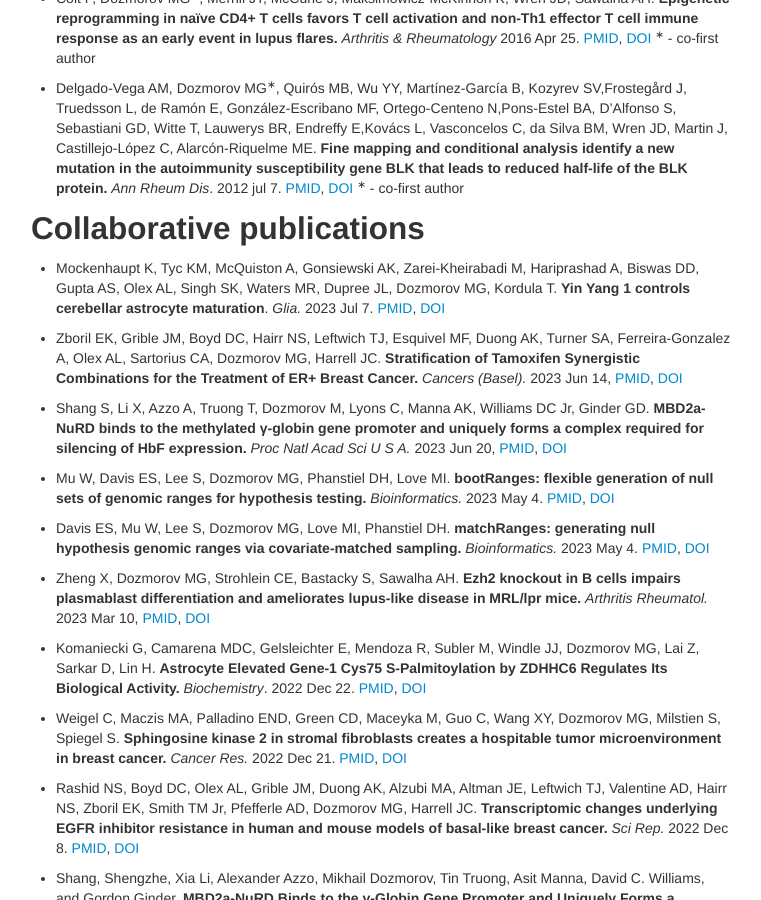
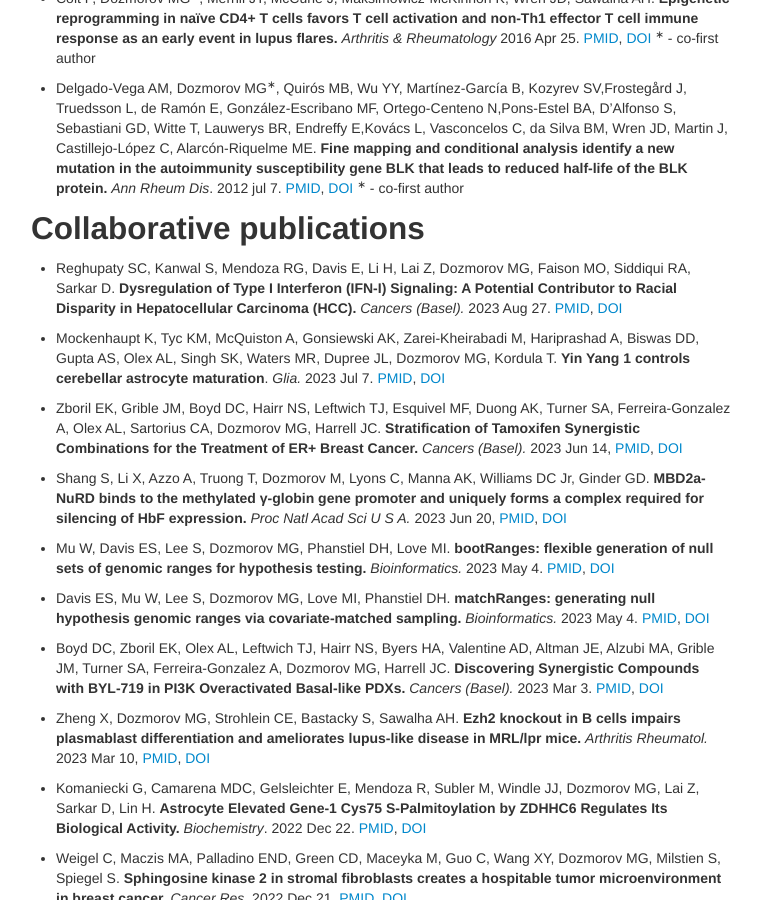
Before and after one commit to dozmorovlab/dozmorovlab.github.io, a Jekyll site: the page built from 02-pubs.md, in a window 1280 px wide and 900 px high, scrolled down 3064 px. Shown: the whole window, without its empty margins (259-1020 px from the left). Built offline with Jekyll 4.4.1, drawn with Linux system fonts in a browser that asks for light colours; comment, search, counter and statistics services are not loaded; some of the changed text lies outside the part shown.

```diff
--- a/02-pubs.md
+++ b/02-pubs.md
@@ -111,6 +111,8 @@ permalink: "publications.html"
 
 ## Collaborative publications
 
+- Reghupaty SC, Kanwal S, Mendoza RG, Davis E, Li H, Lai Z, Dozmorov MG, Faison MO, Siddiqui RA, Sarkar D. **Dysregulation of Type I Interferon (IFN-I) Signaling: A Potential Contributor to Racial Disparity in Hepatocellular Carcinoma (HCC).** _Cancers (Basel)._ 2023 Aug 27. [PMID](https://www.ncbi.nlm.nih.gov/pubmed/37686559), [DOI](https://doi.org/10.3390/cancers15174283) <span data-badge-type="4" data-doi="10.3390/cancers15174283" data-hide-no-mentions="true" class="altmetric-embed"> </span>
+
 - Mockenhaupt K, Tyc KM, McQuiston A, Gonsiewski AK, Zarei-Kheirabadi M, Hariprashad A, Biswas DD, Gupta AS, Olex AL, Singh SK, Waters MR, Dupree JL, Dozmorov MG, Kordula T. **Yin Yang 1 controls cerebellar astrocyte maturation**. _Glia._ 2023 Jul 7. [PMID](https://www.ncbi.nlm.nih.gov/pubmed/37417428), [DOI](https://doi.org/10.1002/glia.24434) <span data-badge-type="4" data-doi="10.1002/glia.24434" data-hide-no-mentions="true" class="altmetric-embed"> </span>
 
 - Zboril EK, Grible JM, Boyd DC, Hairr NS, Leftwich TJ, Esquivel MF, Duong AK, Turner SA, Ferreira-Gonzalez A, Olex AL, Sartorius CA, Dozmorov MG, Harrell JC. **Stratification of Tamoxifen Synergistic Combinations for the Treatment of ER+ Breast Cancer.** _Cancers (Basel)._ 2023 Jun 14, [PMID](https://www.ncbi.nlm.nih.gov/pubmed/37370789), [DOI](https://doi.org/10.3390/cancers15123179) <span data-badge-type="4" data-doi="10.3390/cancers15123179" data-hide-no-mentions="true" class="altmetric-embed"> </span>
@@ -120,6 +122,8 @@ permalink: "publications.html"
 - Mu W, Davis ES, Lee S, Dozmorov MG, Phanstiel DH, Love MI. **bootRanges: flexible generation of null sets of genomic ranges for hypothesis testing.** _Bioinformatics._ 2023 May 4. [PMID](https://www.ncbi.nlm.nih.gov/pubmed/37042725), [DOI](https://doi.org/10.1093/bioinformatics/btad190) <span data-badge-type="4" data-doi="10.1093/bioinformatics/btad190" data-hide-no-mentions="true" class="altmetric-embed"> </span>
 
 - Davis ES, Mu W, Lee S, Dozmorov MG, Love MI, Phanstiel DH. **matchRanges: generating null hypothesis genomic ranges via covariate-matched sampling.** _Bioinformatics._ 2023 May 4. [PMID](https://www.ncbi.nlm.nih.gov/pubmed/37084270), [DOI](https://doi.org/10.1093/bioinformatics/btad197) <span data-badge-type="4" data-doi="10.1093/bioinformatics/btad197" data-hide-no-mentions="true" class="altmetric-embed"> </span>
+
+- Boyd DC, Zboril EK, Olex AL, Leftwich TJ, Hairr NS, Byers HA, Valentine AD, Altman JE, Alzubi MA, Grible JM, Turner SA, Ferreira-Gonzalez A, Dozmorov MG, Harrell JC. **Discovering Synergistic Compounds with BYL-719 in PI3K Overactivated Basal-like PDXs.** _Cancers (Basel)._ 2023 Mar 3. [PMID](https://www.ncbi.nlm.nih.gov/pubmed/36900375), [DOI](https://doi.org/10.3390/cancers15051582) <span data-badge-type="4" data-doi="10.3390/cancers15051582" data-hide-no-mentions="true" class="altmetric-embed"> </span>
 
 - Zheng X, Dozmorov MG, Strohlein CE, Bastacky S, Sawalha AH. **Ezh2 knockout in B cells impairs plasmablast differentiation and ameliorates lupus-like disease in MRL/lpr mice.** _Arthritis Rheumatol._ 2023 Mar 10, [PMID](https://www.ncbi.nlm.nih.gov/pubmed/36897808), [DOI](https://doi.org/10.1002/art.42492) <span data-badge-type="4" data-doi="10.1002/art.42492" data-hide-no-mentions="true" class="altmetric-embed"> </span>
 
@@ -148,6 +152,8 @@ permalink: "publications.html"
 - Hampton JD, Peterson EJ, Katner SJ, Turner TH, Alzubi MA, Harrell JC, Dozmorov MG, Turner JBM, Gigliotti PJ, Kraskauskiene V, Shende M, Idowu MO, Puchallapalli M, Hu B, Litovchick L, Katsuta E, Takabe K, Farrell NP, Koblinski JE. **Exploitation of sulfated glycosaminoglycan status for precision medicine of Triplatin in triple-negative breast cancer.** _Mol Cancer Ther._ 2021 Nov 23. [PMID](https://www.ncbi.nlm.nih.gov/pubmed/34815360), [DOI](https://doi.org/10.1158/1535-7163.MCT-20-0969) <span data-badge-type="4" data-doi="10.1158/1535-7163.MCT-20-0969" data-hide-no-mentions="true" class="altmetric-embed"> </span>
 
 - Floros KV, Chawla AT, Johnson-Berro MO, Khatri R, Stamatouli AM, Boikos SA, Dozmorov MG, Cowart LA, Faber AC. **MYCN upregulates the transsulfuration pathway to suppress the ferroptotic vulnerability in MYCN-amplified neuroblastoma.** _Cell Stress_, 2022 Jan 17
+
+- Floros KV, Chawla AT, Johnson-Berro MO, Khatri R, Stamatouli AM, Boikos SA, Dozmorov MG, Cowart LA, Faber AC. **MYCN upregulates the transsulfuration pathway to suppress the ferroptotic vulnerability in MYCN-amplified neuroblastoma.** _Cell Stress._ 2022 Jan 17. [PMID](https://www.ncbi.nlm.nih.gov/pubmed/35174317), [DOI](https://doi.org/10.15698/cst2022.02.264) <span data-badge-type="4" data-doi="10.15698/cst2022.02.264" data-hide-no-mentions="true" class="altmetric-embed"> </span>
 
 - Rajesh Y, Reghupaty SC, Mendoza RG, Manna D, Banerjee I, Subler MA, Weldon K, Lai Z, Giashuddin S, Fisher PB, Sanyal AJ, Martin RK, Dozmorov MG, Windle JJ, Sarkar D. **Dissecting the Balance Between Metabolic and Oncogenic Functions of Astrocyte-Elevated Gene-1/Metadherin.** _Hepatol Commun._ 2021 Nov 5. [PMID](https://www.ncbi.nlm.nih.gov/pubmed/34741448), [DOI](https://doi.org/10.1002/hep4.1834) <span data-badge-type="4" data-doi="10.1002/hep4.1834" data-hide-no-mentions="true" class="altmetric-embed"> </span>
 
```
Also changed, not shown: 01-members.md (+1 -1 lines).
